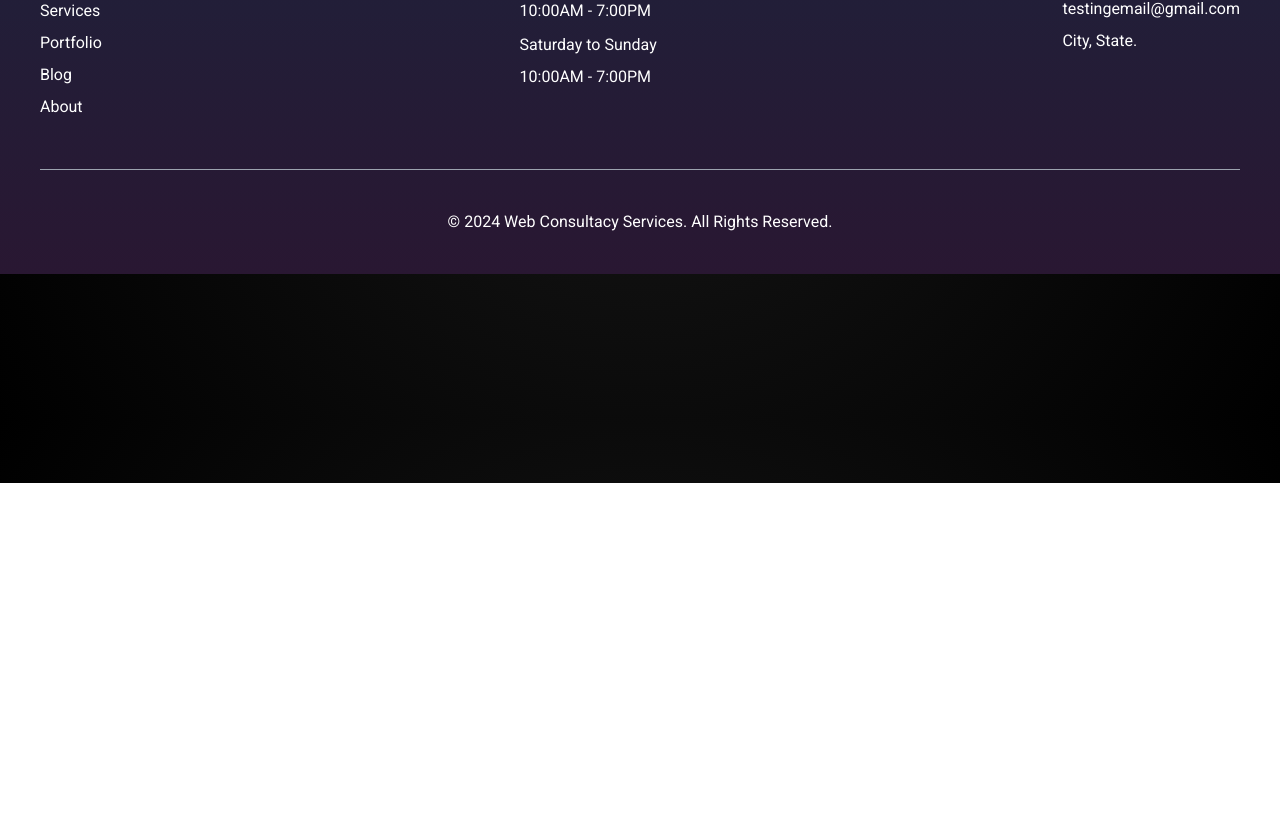
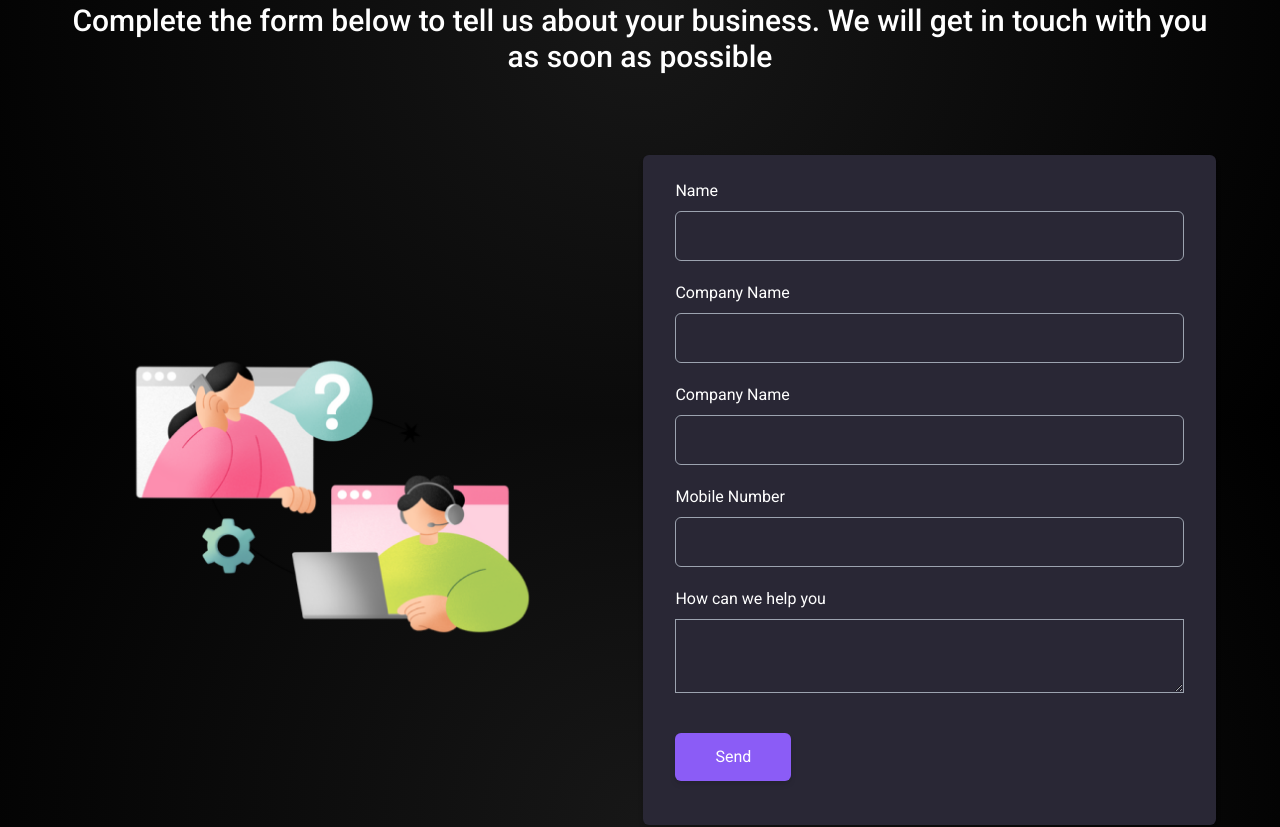
Before and after one commit to dazzlerabhi30800/wcs-clone-react, a React (Vite) app: page /contact in a window 1280 px wide. Shown: the part 381-1208 px from the top of the page. Before the commit the page ends 864 px from the top, so only its background shows below. Built offline with nearby package versions, Linux system fonts and the light colour scheme.

Commit message:
added contact page

```diff
--- a/src/App.jsx
+++ b/src/App.jsx
@@ -7,6 +7,7 @@ import ServicesPage from "./pages/Services/ServicesPage";
 import PortfolioPage from "./pages/Portfolio/PortfolioPage";
 import BlogPage from "./pages/Blog/BlogPage";
 import AboutPage from "./pages/About/AboutPage";
+import ContactPage from "./pages/Contact/ContactPage";
 
 function App() {
   return (
@@ -18,6 +19,7 @@ function App() {
         <Route path="/portfolio" element={<PortfolioPage />} />
         <Route path="/blog" element={<BlogPage />} />
         <Route path="/about" element={<AboutPage />} />
+        <Route path="/contact" element={<ContactPage />} />
       </Routes>
       <Footer />
     </>
--- a/src/Styles/style.scss
+++ b/src/Styles/style.scss
@@ -68,17 +68,18 @@ ul {
 }
 
 // ? Form Styling
+input[type="number"] {
+  &::-webkit-outer-spin-button,
+  &::-webkit-inner-spin-button {
+    appearance: none;
+  }
+}
 .form--section {
-  background: linear-gradient(to bottom, rgb(51, 22, 22), rgb(32, 32, 63) 60%);
+  background: linear-gradient(to bottom, rgb(27, 28, 67), rgb(32, 32, 63) 60%);
   border-radius: 5px;
 
   form {
     input {
-      &::-webkit-outer-spin-button,
-      &::-webkit-inner-spin-button {
-        appearance: none;
-      }
-
       & {
         background: transparent;
         border: 2px solid rgb(163, 161, 161);
@@ -210,6 +211,11 @@ footer {
   }
 }
 
+// ! CONTACT PAGE STYLING
+.contact--form {
+  background: rgb(41, 39, 53);
+}
+
 @media Screen and (min-width: 768px) {
   h1,
   h2,
--- a/src/components/HeroComp.jsx
+++ b/src/components/HeroComp.jsx
@@ -4,15 +4,22 @@ export default function HeroComp({ img, heading, subHeading }) {
       style={{ backgroundImage: `url(${img})` }}
       className="flex flex-col gap-5 justify-center items-start h-[60vh] md:h-[67h]  bg-cover bg-center px-6 md:px-12"
     >
+      {heading && (
         <h1 className="text-3xl md:text-4xl mt-7 lg:text-[3rem] xl:text-[3.5rem] font-bold">
           {heading}
         </h1>
+      )}
+      {subHeading && (
         <p className="md:text-lg lg:text-xl xl:mt-3 xl:text-2xl font-medium">
           {subHeading}
         </p>
+      )}
+      {subHeading ||
+        (heading && (
           <button className="bg-white py-2 px-4 md:py-3 md:px-6 rounded-sm uppercase shadow-sm mt-8 text-sky-900 lg:text-lg font-semibold transition duration-200 linear hover:bg-sky-500 hover:text-white">
             Contact Us
           </button>
+        ))}
     </div>
   );
 }
--- /dev/null
+++ b/src/pages/Contact/ContactForm.jsx
@@ -0,0 +1,70 @@
+export default function ContactForm() {
+  return (
+    <div className="flex flex-col lg:flex-row gap-12 lg:items-center my-10">
+      <div className="flex justify-center items-center">
+        <img
+          src="./contact-img/ContactFormIcon.png"
+          alt="Contact Form"
+          className="bg-cover lg:basis-1/2"
+        />
+      </div>
+      <form className="contact--form flex flex-col gap-5 py-6 px-8 rounded-md shadow-md lg:basis-1/2">
+        <div className="flex flex-col gap-2">
+          <label className="text-sm md:text-base" htmlFor="name">
+            Name
+          </label>
+          <input
+            type="text"
+            id="name"
+            className="bg-transparent border border-gray-400 rounded-md p-3 focus:outline-none focus:border-white"
+          />
+        </div>
+        <div className="flex flex-col gap-2">
+          <label className="text-sm md:text-base" htmlFor="company">
+            Company Name
+          </label>
+          <input
+            type="text"
+            id="company"
+            className="bg-transparent border border-gray-400 rounded-md p-3 focus:outline-none focus:border-white"
+          />
+        </div>
+        <div className="flex flex-col gap-2">
+          <label className="text-sm md:text-base" htmlFor="email">
+            Company Name
+          </label>
+          <input
+            type="email"
+            id="email"
+            className="bg-transparent border border-gray-400 rounded-md p-3 focus:outline-none focus:border-white"
+          />
+        </div>
+        <div className="flex flex-col gap-2">
+          <label className="text-sm md:text-base" htmlFor="Phone Number">
+            Mobile Number
+          </label>
+          <input
+            type="number"
+            id="Phone Number"
+            className="bg-transparent border border-gray-400 rounded-md p-3 focus:outline-none focus:border-white"
+          />
+        </div>
+        <div className="flex flex-col gap-2">
+          <label className="text-sm md:text-base" htmlFor="help-message">
+            How can we help you
+          </label>
+          <textarea
+            id="help-message"
+            className="bg-transparent border border-gray-400 p-3 focus:outline-none focus:border-white"
+          />
+        </div>
+        <button
+          className="w-[fit-content] py-3 px-10 my-5 rounded-md shadow-md bg-violet-500"
+          onClick={(e) => e.preventDefault()}
+        >
+          Send
+        </button>
+      </form>
+    </div>
+  );
+}
--- /dev/null
+++ b/src/pages/Contact/ContactPage.jsx
@@ -0,0 +1,18 @@
+import ContactForm from "./ContactForm";
+
+export default function ContactPage() {
+  return (
+    <main>
+      <section className="bg-[url('./contact-img/ContactHeroImage.png')] h-[40vh] bg-cover bg-no-repeat">
+        Contact
+      </section>
+      <section className="p-10 md:p-16 flex flex-col gap-10">
+        <p className="text-xl md:text-2xl lg:text-3xl text-center font-medium">
+          Complete the form below to tell us about your business. We will get in
+          touch with you as soon as possible
+        </p>
+        <ContactForm />
+      </section>
+    </main>
+  );
+}
```
Also changed, not shown: public/contact-img/ContactFormIcon.png (added), public/contact-img/ContactHeroImage.png (added). Lines whose indentation alone changed are shown as unchanged.
